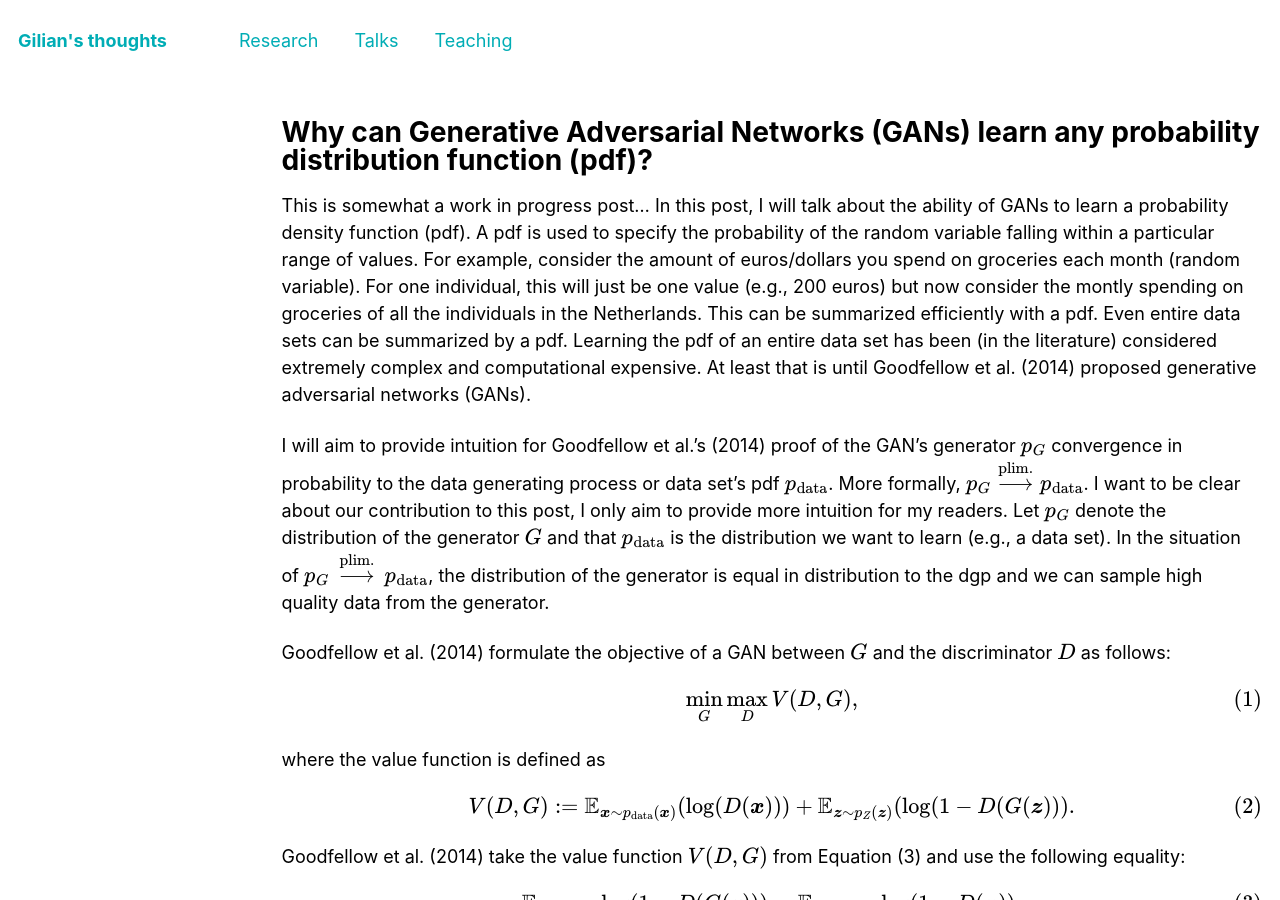
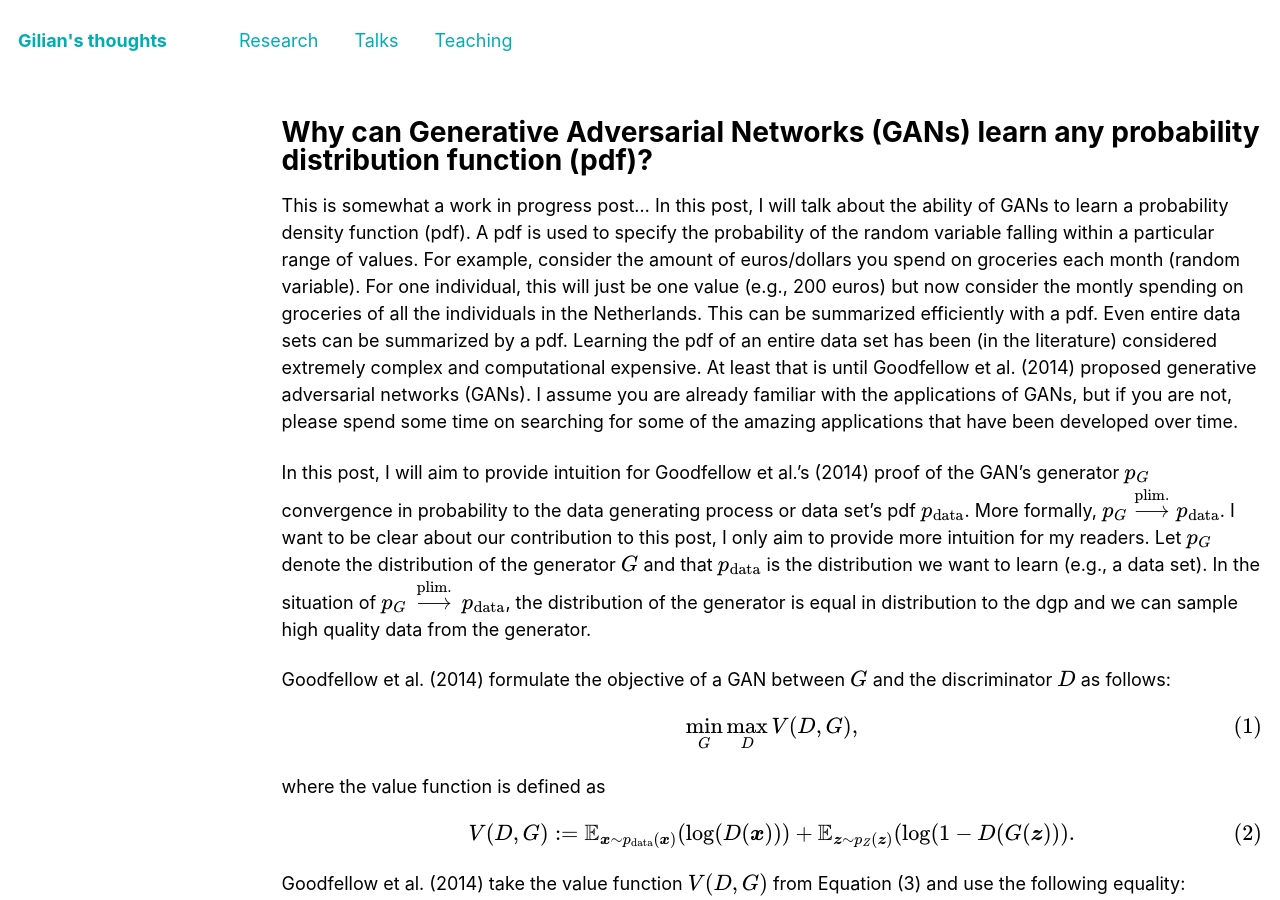
Before and after one commit to GilianPonte/gilianponte.github.io, a Jekyll site: the page built from _posts/2022-09-27-why_GANs_work_so_well.md, in a window 1280 px wide and 900 px high. Built offline with Jekyll 4.4.1, drawn with Linux system fonts in a browser that asks for light colours; formulas are drawn with MathJax 3.

Commit message:
Update 2022-09-27-why_GANs_work_so_well.md

```diff
--- a/_posts/2022-09-27-why_GANs_work_so_well.md
+++ b/_posts/2022-09-27-why_GANs_work_so_well.md
@@ -4,10 +4,10 @@ title:  "Why can Generative Adversarial Networks (GANs) learn any probability di
 published: true
 ---
 
-This is somewhat a work in progress post... In this post, I will talk about the ability of GANs to learn a probability density function (pdf). A pdf is used to specify the probability of the random variable falling within a particular range of values. For example, consider the amount of euros/dollars you spend on groceries each month (random variable). For one individual, this will just be one value (e.g., 200 euros) but now consider the montly spending on groceries of all the individuals in the Netherlands. This can be summarized efficiently with a pdf. Even entire data sets can be summarized by a pdf. Learning the pdf of an entire data set has been (in the literature) considered extremely complex and computational expensive. At least that is until Goodfellow et al. (2014) proposed generative adversarial networks (GANs).
+This is somewhat a work in progress post... In this post, I will talk about the ability of GANs to learn a probability density function (pdf). A pdf is used to specify the probability of the random variable falling within a particular range of values. For example, consider the amount of euros/dollars you spend on groceries each month (random variable). For one individual, this will just be one value (e.g., 200 euros) but now consider the montly spending on groceries of all the individuals in the Netherlands. This can be summarized efficiently with a pdf. Even entire data sets can be summarized by a pdf. Learning the pdf of an entire data set has been (in the literature) considered extremely complex and computational expensive. At least that is until Goodfellow et al. (2014) proposed generative adversarial networks (GANs). I assume you are already familiar with the applications of GANs, but if you are not, please spend some time on searching for some of the amazing applications that have been developed over time.
 
 
-I will aim to provide intuition for Goodfellow et al.'s (2014) proof of the GAN's generator $p_{G}$ convergence in probability to the data generating process or data set's pdf $p_{\text{data}}$. More formally, $p_{G} \stackrel{\text{plim.}}{\longrightarrow} p_{\text{data}}$. I want to be clear about our contribution to this post, I only aim to provide more intuition for my readers. Let $p_{G}$ denote the distribution of the generator $G$ and that $p_{\text{data}}$ is the distribution we want to learn (e.g., a data set). In the situation of $p_{G} \stackrel{\text{ plim. }}{\longrightarrow} p_{\text{data}}$, the distribution of the generator is equal in distribution to the dgp and we can sample high quality data from the generator.
+In this post, I will aim to provide intuition for Goodfellow et al.'s (2014) proof of the GAN's generator $p_{G}$ convergence in probability to the data generating process or data set's pdf $p_{\text{data}}$. More formally, $p_{G} \stackrel{\text{plim.}}{\longrightarrow} p_{\text{data}}$. I want to be clear about our contribution to this post, I only aim to provide more intuition for my readers. Let $p_{G}$ denote the distribution of the generator $G$ and that $p_{\text{data}}$ is the distribution we want to learn (e.g., a data set). In the situation of $p_{G} \stackrel{\text{ plim. }}{\longrightarrow} p_{\text{data}}$, the distribution of the generator is equal in distribution to the dgp and we can sample high quality data from the generator.
 
 Goodfellow et al. (2014) formulate the objective of a GAN between $G$ and the discriminator $D$ as follows:
 
```
